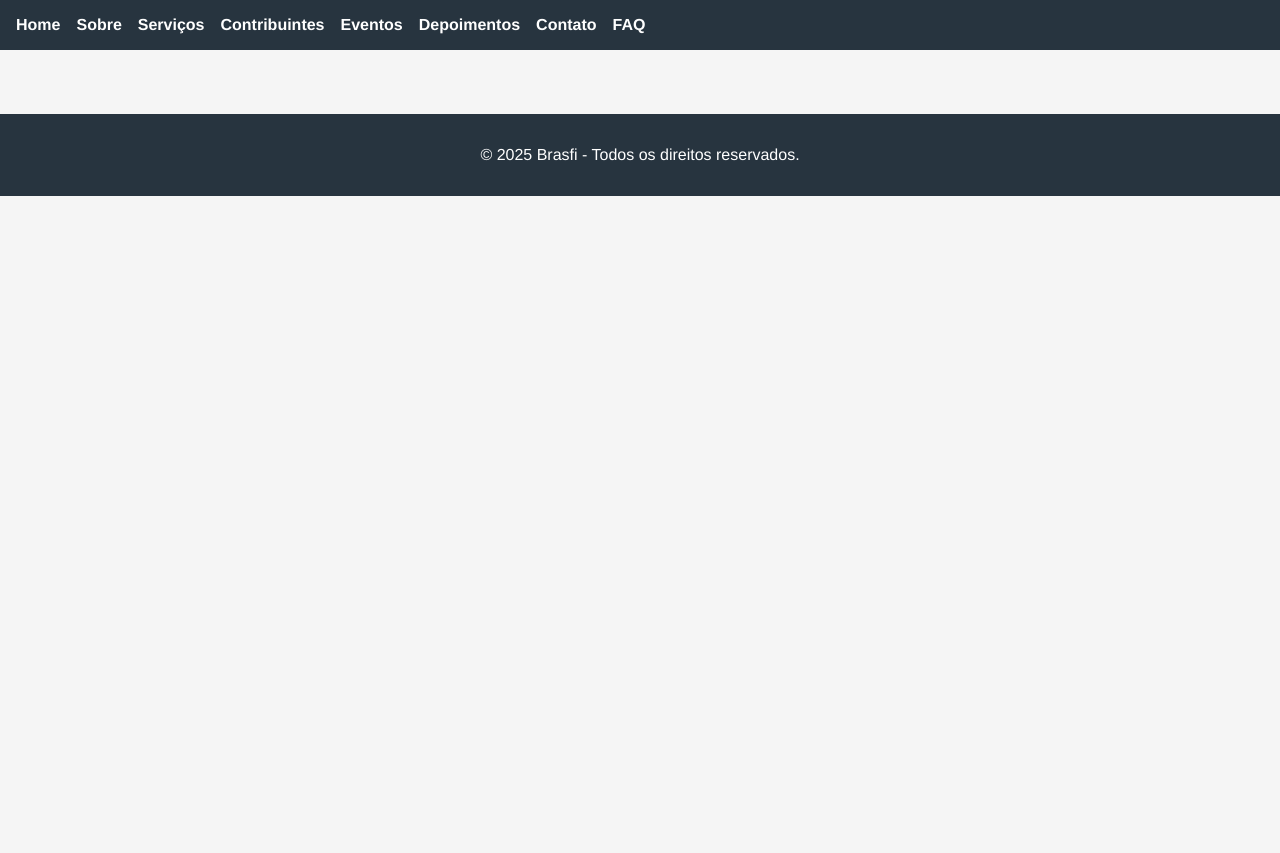
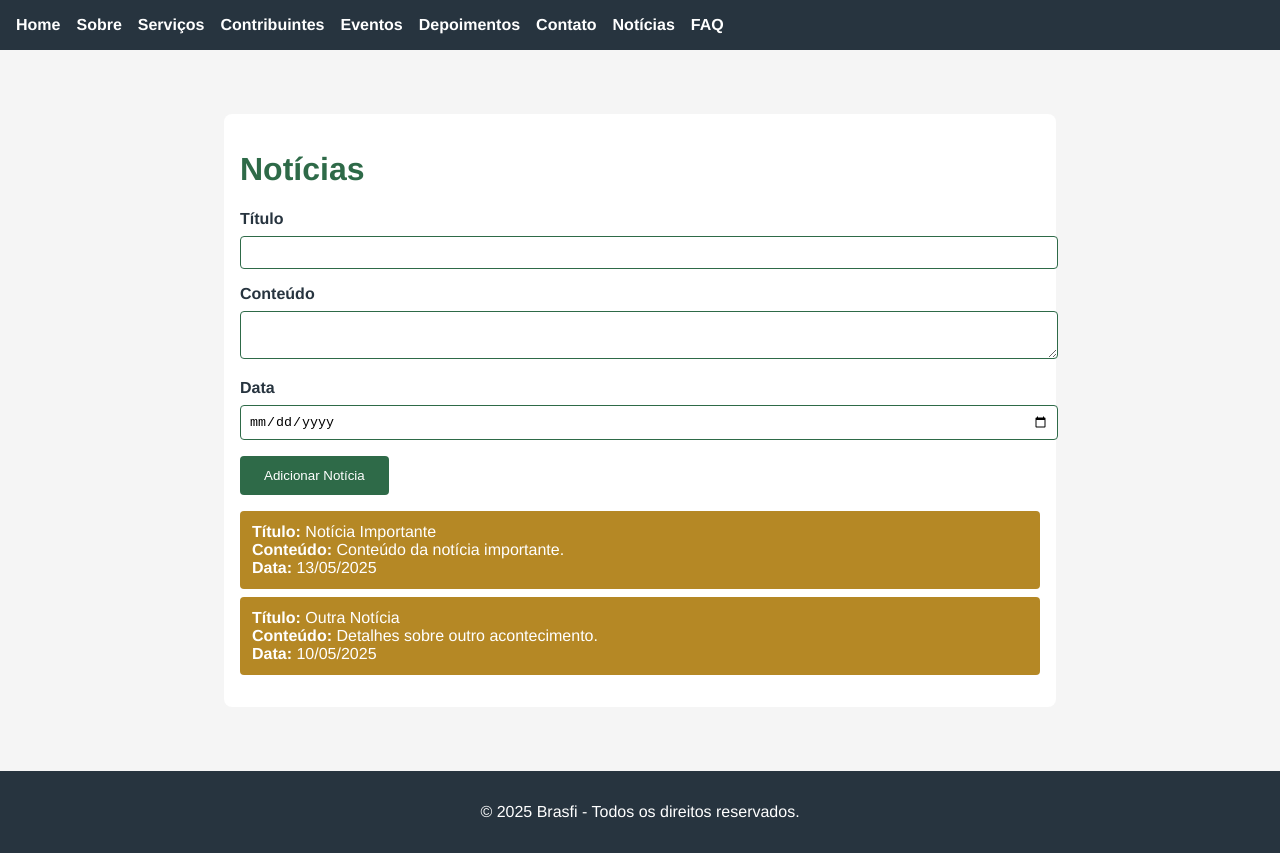
Before and after one commit to fbclipe/Projetos-Grupo4, a React (Create React App) app in the folder projetos4/client/: page /noticias in a window 1280 px wide. Before the commit the page ends 800 px from the top, so only its background shows below. Built offline with nearby package versions, Linux system fonts and the light colour scheme.

Commit message:
adicionei o front de noticias

```diff
--- a/projetos4/client/src/App.js
+++ b/projetos4/client/src/App.js
@@ -8,6 +8,7 @@ import EventosPage from './pages/EventosPage';
 import DepoimentosPage from './pages/DepoimentosPage';
 import ContatoPage from './pages/ContatoPage';
 import FaqPage from './pages/FaqPage';
+import NoticiasPage from './pages/NoticiasPage';
 
 function App() {
   return (
@@ -22,6 +23,7 @@ function App() {
             <li><Link to="/eventos">Eventos</Link></li>
             <li><Link to="/depoimentos">Depoimentos</Link></li>
             <li><Link to="/contato">Contato</Link></li>
+            <li><Link to="/noticias">Notícias</Link></li>
             <li><Link to="/faq">FAQ</Link></li>
           </ul>
         </nav>
@@ -35,6 +37,7 @@ function App() {
           <Route path="/eventos" element={<EventosPage />} />
           <Route path="/depoimentos" element={<DepoimentosPage />} />
           <Route path="/contato" element={<ContatoPage />} />
+          <Route path="/noticias" element={<NoticiasPage />} />
           <Route path="/faq" element={<FaqPage />} />
         </Routes>
       </main>
--- /dev/null
+++ b/projetos4/client/src/pages/NoticiasPage.js
@@ -0,0 +1,90 @@
+import React, { useEffect, useState } from 'react';
+import { motion } from 'framer-motion';
+import { getNoticias } from '../services/noticiasService';
+
+const NoticiasPage = () => {
+  const [noticias, setNoticias] = useState([]);
+  const [loading, setLoading] = useState(true);
+  const [form, setForm] = useState({
+    titulo: '',
+    conteudo: '',
+    dataPublicacao: '',
+  });
+
+  useEffect(() => {
+    getNoticias().then(data => {
+      setNoticias(data);
+      setLoading(false);
+    });
+  }, []);
+
+  const handleChange = e =>
+    setForm({ ...form, [e.target.name]: e.target.value });
+
+  const handleSubmit = e => {
+    e.preventDefault();
+    setNoticias([form, ...noticias]);
+    setForm({ titulo: '', conteudo: '', dataPublicacao: '' });
+  };
+
+  if (loading) return <div className="loading">Carregando notícias...</div>;
+
+  return (
+    <div className="about-page">
+      <h1>Notícias</h1>
+
+      <form className="contato-form" onSubmit={handleSubmit}>
+        <label htmlFor="titulo">Título</label>
+        <input
+          id="titulo"
+          name="titulo"
+          value={form.titulo}
+          onChange={handleChange}
+          required
+        />
+
+        <label htmlFor="conteudo">Conteúdo</label>
+        <textarea
+          id="conteudo"
+          name="conteudo"
+          value={form.conteudo}
+          onChange={handleChange}
+          required
+        />
+
+        <label htmlFor="dataPublicacao">Data</label>
+        <input
+          type="date"
+          id="dataPublicacao"
+          name="dataPublicacao"
+          value={form.dataPublicacao}
+          onChange={handleChange}
+          required
+        />
+
+        <button type="submit">Adicionar Notícia</button>
+      </form>
+
+      <ul className="page-list">
+        {noticias.map((n, idx) => (
+          <motion.li
+            className="motion-list-item"
+            key={idx}
+            initial={{ opacity: 0, y: 10 }}
+            animate={{ opacity: 1, y: 0 }}
+            transition={{ duration: 0.3 }}
+          >
+            <strong>Título:</strong> {n.titulo}
+            <br />
+            <strong>Conteúdo:</strong> {n.conteudo}
+            <br />
+            <strong>Data:</strong>{' '}
+            {new Date(n.dataPublicacao).toLocaleDateString('pt-BR')}
+          </motion.li>
+        ))}
+      </ul>
+    </div>
+  );
+};
+
+export default NoticiasPage;
--- /dev/null
+++ b/projetos4/client/src/services/noticiasService.js
@@ -0,0 +1,16 @@
+export const getNoticias = async () => {
+  return [
+    {
+      id: 1,
+      titulo: 'Notícia Importante',
+      conteudo: 'Conteúdo da notícia importante.',
+      dataPublicacao: '2025-05-13T10:30:00',
+    },
+    {
+      id: 2,
+      titulo: 'Outra Notícia',
+      conteudo: 'Detalhes sobre outro acontecimento.',
+      dataPublicacao: '2025-05-10T15:45:00',
+    },
+  ];
+};
```
